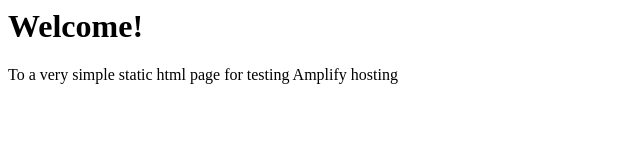
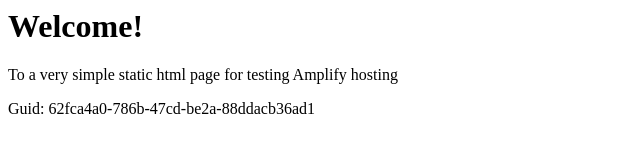
Before and after one commit to aws-aemilia-cmh/Github-PR-Commit-Integration-Test-DoNotTouch-v1-prod-us-east-2, a website: page src/index.html in a window 1280 px wide. Shown: the whole page, without its empty margins (0-640 px from the left). Drawn offline with Linux system fonts and the light colour scheme.

Commit message:
commit from integ tests

```diff
--- a/src/index.html
+++ b/src/index.html
@@ -1,3 +1,5 @@
+
+
 <html lang="en">
 
 <head>
@@ -10,6 +12,6 @@
 <body>
     <h1>Welcome!</h1>
     <p>To a very simple static html page for testing Amplify hosting</p>
-</body>
+    <p>Guid: 62fca4a0-786b-47cd-be2a-88ddacb36ad1</p></body>
 
 </html>
```
